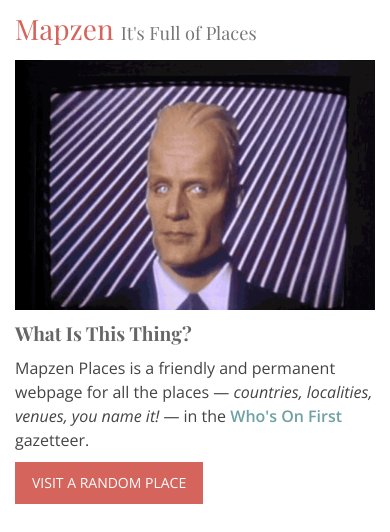
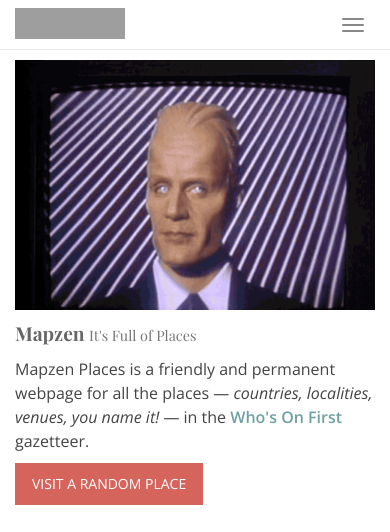
Before and after one commit to mapzen/mapzen-www-places, a Flask app: page / in a window 390 px wide; the page is wider, and only the part inside the window is pictured. Shown: the top 532 px of that part. Before the commit the page ends 504 px from the top of that part, so only its background shows below. Run offline with Flask 2, Linux system fonts and the light colour scheme; some libraries are stand-ins or nearby versions; some web fonts are replaced; grey boxes are pictures that could not be loaded.

Commit message:
add mapzen navi and footer stuff; grab the tangram object ontangramloaded

```diff
--- a/www/static/css/mapzen.places.print.css
+++ b/www/static/css/mapzen.places.print.css
@@ -7,10 +7,20 @@
     body {
 	background: #fff;
 	font-size: 12pt;
+	margin-top: 0px !important;
     }
 
     a {
 	font-weight: 700;
+    }
+
+    h1 {
+	font-size: 24pt;
+	font-weight: 700;
+    }
+
+    footer {
+	display: none !important;
     }
 
     a:after {
--- a/www/templates/base.html
+++ b/www/templates/base.html
@@ -40,6 +40,8 @@
     </div>
   </div>
 
+  {% include "inc_mapzen_footer.html" %}
+
   {% if 0 %}
   <script src="{{ url_for('static', filename='javascript/mapzen-styleguide.min.js') }}"></script>
   {% endif %}
--- a/www/templates/inc_header.html
+++ b/www/templates/inc_header.html
@@ -1 +1,3 @@
 <!-- header -->
+
+{% include "inc_mapzen_navbar.html" %}
--- /dev/null
+++ b/www/templates/inc_mapzen_footer.html
@@ -0,0 +1,95 @@
+<footer>
+  <div class='container hidden-print'>
+    <div class='row headroom-extra-large'>
+      <div class='col-xs-12 text-center'>
+        <img src='https://mapzen.com/common/styleguide/images/divider/compass-lg-red.png'>
+        <h5 class="headroom">Get in touch</h5>
+      </div>
+    </div>
+    <div class='row headroom footroom-large'>
+      <div class='col-xs-12 col-sm-10 col-sm-offset-1 col-md-8 col-md-offset-2 text-center'>
+        <p>
+          Working on an interesting problem? Want to know more about what we’re doing? Have questions about working with our products and services?
+          <p>Send a note to <a href='mailto:hello@mapzen.com' target='_blank'>hello@mapzen.com</a></p>
+        </p>
+      </div>
+    </div>
+  </div>
+
+  <div class='headroom-large footer-background'>
+    <div class='container'>
+      <div class='row headroom'>
+        <div class='col-xs-12 text-center'>
+          <img height='81px' src='https://mapzen.com/common/styleguide/images/mapzen-logo-icon@2x.png'>
+          <div class='headroom'>
+            <span class='slogan'>start where you are</span>
+          </div>
+        </div>
+        <div class='col-xs-12 text-center headroom-large footroom'>
+          <p><strong>Get a rundown of Mapzen happenings at the beginning of every month!</strong></p>
+          <p><a href='https://mapzen.com/newsletter-signup/'><button class="btn btn-transparent">Sign up for our Newsletter</button></a></p>
+        </div>
+      </div>
+      <div class='row headroom-large footer-menu hidden-print'>
+        <div class='col-xs-5 col-xs-offset-1 col-sm-6 col-sm-offset-0 col-md-6 footer-column'>
+          <div class='row'>
+            <div class='col-xs-12 col-sm-6 col-md-6 footer-section'>
+              <h6><a href="https://mapzen.com/products/">Products</a></h6>
+              <ul>
+                <li><a href="https://mapzen.com/products/maps/">Maps</a></li>
+                <li><a href="https://mapzen.com/products/search">Mapzen Search</a></li>
+                <li><a href="https://mapzen.com/products/turn-by-turn">Mapzen Mobility</a></li>
+                <li><a href="https://mapzen.com/projects/mobile/">Mobile</a></li>
+              </ul>
+
+              <h6>Developers</h6>
+              <ul>
+                <li><a href="https://mapzen.com/developers/">Developer Platform</a></li>
+                <li><a href="https://mapzen.com/documentation/">Documentation</a></li>
+              </ul>
+            </div>
+            <div class='col-xs-12 col-sm-6 col-md-6 footer-section'>
+              <h6><a href="https://mapzen.com/products/#data">Data</a></h6>
+              <ul>
+                <li><a href="https://mapzen.com/data/metro-extracts/">Metro Extracts</a></li>
+                <li><a href="https://mapzen.com/data/borders/">Borders</a></li>
+                <li><a href="https://mapzen.com/projects/vector-tiles/">Vector Tile Service</a></li>
+                <li><a href='https://whosonfirst.mapzen.com/'>Who’s On First</a></li>
+                <li><a href='https://transit.land/'>Transitland</a></li>
+              </ul>
+            </div>
+          </div>
+        </div>
+        <div class='col-xs-5 col-sm-6 col-md-6 footer-column'>
+          <div class='row'>
+            <div class='col-xs-12 col-sm-6 col-md-6 footer-section'>
+              <h6>About</h6>
+              <ul>
+                <li><a href="https://mapzen.com/about/">Who we are</a></li>
+                <li><a href="https://mapzen.com/jobs/">Jobs</a></li>
+                <li><a href="https://mapzen.com/terms/">Terms</a></li>
+                <li><a href="https://mapzen.com/privacy/">Privacy policy</a></li>
+                <li><a href="https://mapzen.com/media-resources/">Media resources</a></li>
+                <li><a href="http://status.mapzen.com">Status</a></li>
+              </ul>
+            </div>
+            <div class='col-xs-12 col-sm-6 col-md-6 footer-section'>
+              <h6>Hello</h6>
+              <ul>
+                <li><a href="https://mapzen.com/blog/"><i class='fa fa-fw fa-rss'></i>Blog</a></li>
+                <li><a href='https://github.com/mapzen/'><i class='fa fa-fw fa-github'></i>GitHub</a></li>
+                <li><a href='https://twitter.com/mapzen/'><i class='fa fa-fw fa-twitter'></i>Twitter</a></li>
+                <li><a href='mailto:hello@mapzen.com'><i class='fa fa-fw fa-envelope'></i>E-mail</a></li>
+              </ul>
+            </div>
+          </div>
+        </div>
+      </div>
+      <div class='row headroom-large footroom-large'>
+        <div class='col-xs-12 text-center'>
+          <small class='copyright'>&#169; 2016 Mapzen</small>
+        </div>
+      </div>
+    </div>
+  </div>
+</footer>
--- /dev/null
+++ b/www/templates/inc_mapzen_navbar.html
@@ -0,0 +1,24 @@
+<nav class='navbar navbar-default navbar-fixed-top' role='navigation'>
+  <div class='container'>
+    <div class='navbar-header'>
+      <button type='button' class='navbar-toggle' data-toggle='collapse' data-target='#navbar-menu'>
+        <span class='sr-only'>Toggle navigation</span>
+        <span class='icon-bar'></span>
+        <span class='icon-bar'></span>
+        <span class='icon-bar'></span>
+      </button>
+      <a class='navbar-brand' href='/'>
+        <div class='mapzen-logo'></div>
+        <h1 class='sr-only'>Mapzen</h1>
+      </a>
+    </div>
+    <div class='collapse navbar-collapse' id='navbar-menu'>
+      <ul class='nav navbar-nav navbar-right'>
+        <li class='inactive'><a href='/products/'>Products</a></li>
+        <li class='inactive'><a href='/documentation/'>Documentation</a></li>
+        <li class='inactive'><a href='/blog/'>Blog</a></li>
+        <li class='inactive'><a href='/developers/'><div class='animated-key'></div>Developers</a></li>
+      </ul>
+    </div>
+  </div>
+</nav>
--- a/www/templates/index.html
+++ b/www/templates/index.html
@@ -18,14 +18,13 @@
 {% endblock %}
 
 {% block content %}
-<h1>Mapzen <small>It's Full of Places</small></h1>
 
-<div class="row feature-card">
+<div class="row feature-card" style="margin-top:3em;">
   <div class="col-md-6 no_padding-x">
     <div class="background-image-lg" style="background-image: url({{ url_for('static', filename='images/max-headroom.gif') }});"></div>
   </div>
   <div class="col-md-6 hor-pad-left">
-    <h5>What Is This Thing?</h5>
+    <h5>Mapzen <small>It's Full of Places</small></h5>
     <p class="footroom">
       Mapzen Places is a friendly and permanent webpage for all the places &#8212; <em>countries, localities, venues, you name it!</em> &#8212; in the <a href="https://whosonfirst.mapzen.com/">Who's On First</a> gazetteer.
     </p>
```
Also changed, not shown: www/templates/id.html (+6 -1 lines), 1 other file.
